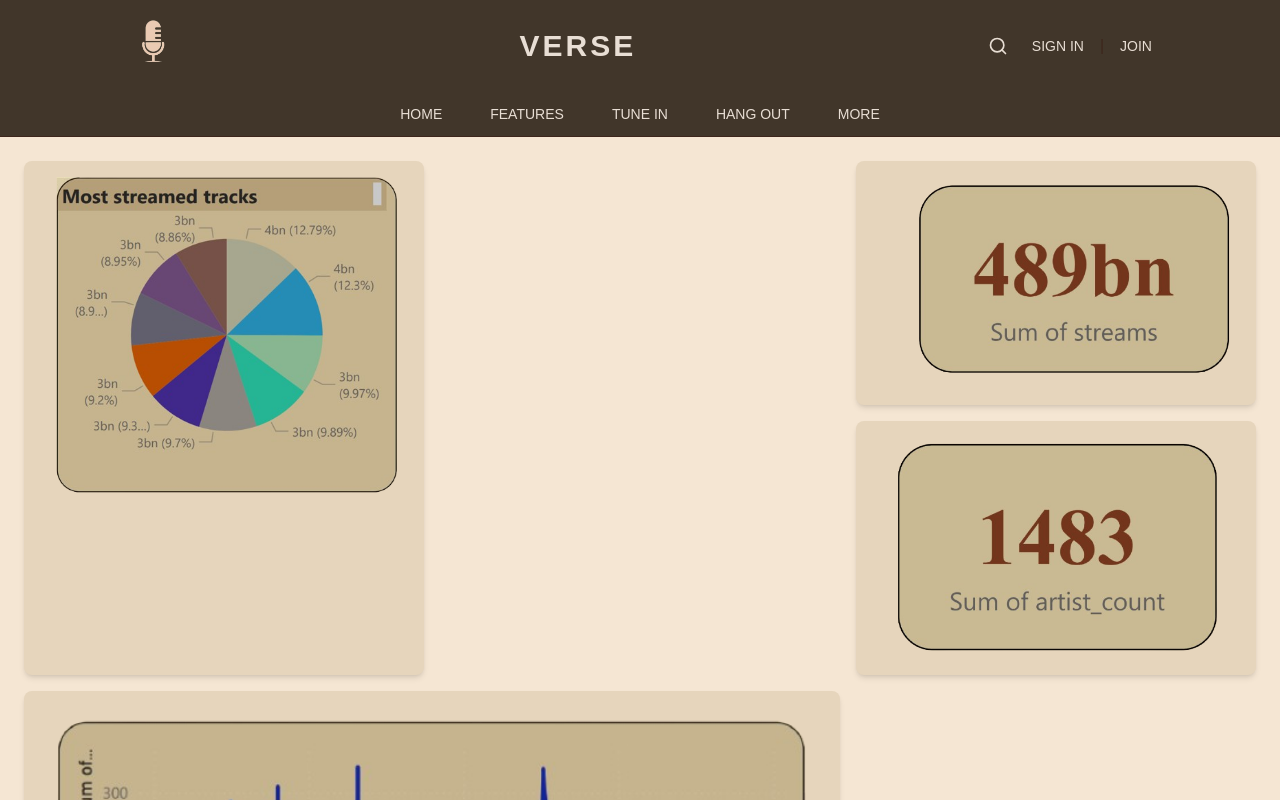
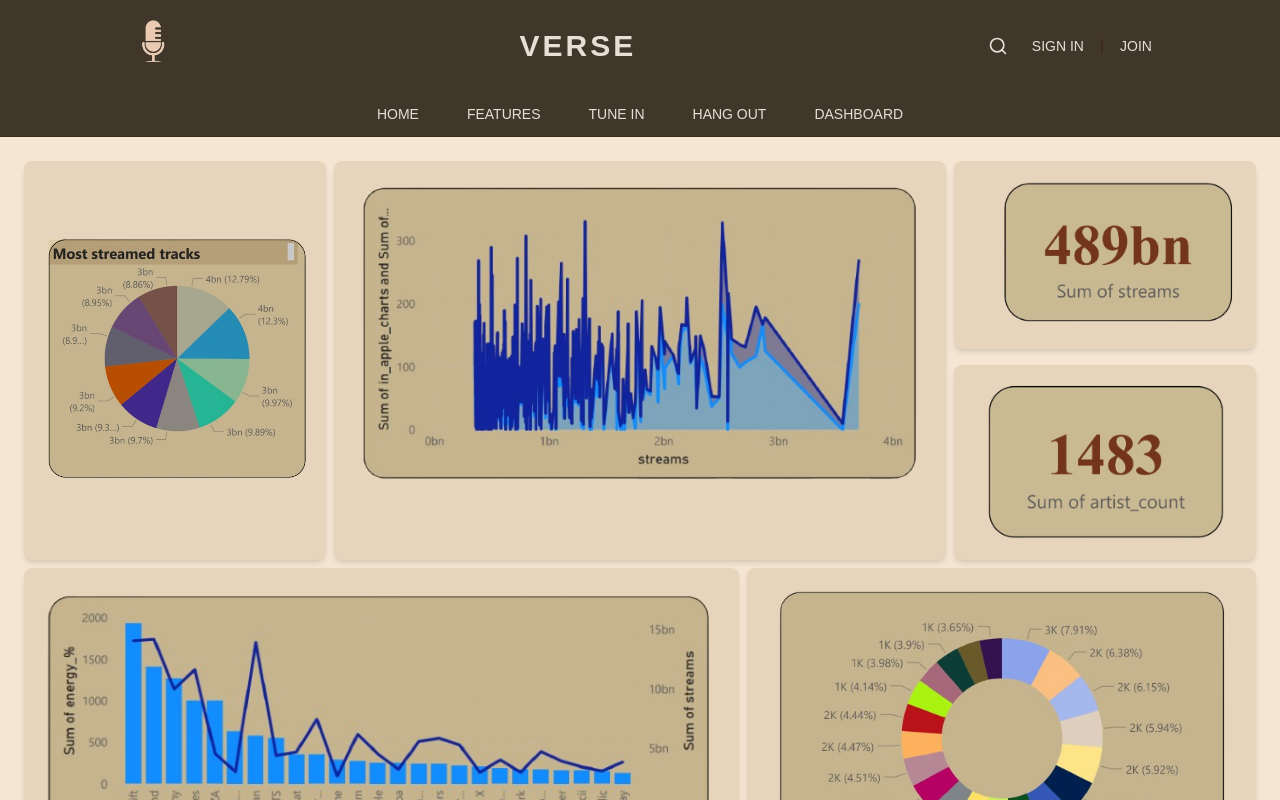
Before and after one commit to Verse-2k25/client, a Next.js app: page /dashboard in a window 1280 px wide. Shown: the top 800 px of the page. Built offline with nearby package versions, Linux system fonts and the light colour scheme; no server answers.

Commit message:
Dashboard update

```diff
--- a/app/dashboard/page.jsx
+++ b/app/dashboard/page.jsx
@@ -4,19 +4,19 @@ import Image from 'next/image';
 const Dashboard = () => {
   return (
     <div className="min-h-screen bg-[#f5e6d3] p-6">
-      <div className="max-w-7xl mx-auto grid grid-cols-1 md:grid-cols-3 gap-4">
+      <div className=" mx-auto grid grid-cols-1 md:grid-cols-12 gap-2">
         {/* Top Row */}
-        <div className="bg-[#e6d5bc] rounded-lg shadow-md p-4">
+        <div className="md:col-span-3 flex justify-center items-center bg-[#e6d5bc] rounded-lg shadow-md p-3">
           <Image
             src="/most-streamed-tracks.png"
             alt="Most streamed tracks"
             width={400}
             height={300}
-            className="w-full h-auto"
+            className="w-full"
           />
         </div>
 
-        <div className="bg-[#e6d5bc] rounded-lg shadow-md p-4 md:col-span-2">
+        <div className="md:col-span-6 bg-[#e6d5bc] rounded-lg shadow-md p-4">
           <Image
             src="/streams-chart.png"
             alt="Streams chart"
@@ -27,7 +27,7 @@ const Dashboard = () => {
         </div>
 
         {/* Statistics Cards */}
-        <div className="flex flex-col gap-4 md:row-start-1 md:col-start-3">
+        <div className="md:col-span-3 flex flex-col gap-4">
           <div className="bg-[#e6d5bc] rounded-lg shadow-md p-4">
             <Image
               src="/total-streams.png"
@@ -50,7 +50,7 @@ const Dashboard = () => {
         </div>
 
         {/* Bottom Row */}
-        <div className="bg-[#e6d5bc] rounded-lg shadow-md p-4 md:col-span-2">
+        <div className="md:col-span-7 bg-[#e6d5bc] rounded-lg shadow-md p-4">
           <Image
             src="/artist-stats.png"
             alt="Artist statistics"
@@ -60,7 +60,7 @@ const Dashboard = () => {
           />
         </div>
 
-        <div className="bg-[#e6d5bc] rounded-lg shadow-md p-4">
+        <div className="md:col-span-5 bg-[#e6d5bc] rounded-lg shadow-md p-4">
           <Image
             src="/artist-distribution.png"
             alt="Artist distribution"
--- a/app/recommendation/page.jsx
+++ b/app/recommendation/page.jsx
@@ -10,15 +10,17 @@ export default function FriendRecommendations() {
   const [error, setError] = useState(null)
 
   const fetchRecommendations = async () => {
-    if (!userId) return
+    const userId = Math.floor(Math.random() * 20) + 1;
+
     try {
-      const response = await axios.get(`http://localhost:5000/recommendations/${userId}`)
-      setRecommendations(response.data)
-      setError(null)
+      const response = await axios.get(`http://localhost:5000/recommendations/${userId}`);
+      setRecommendations(response.data);
+      setError(null);
     } catch (error) {
-      setError("Failed to fetch recommendations. Ensure the backend is running.")
+      setError("Failed to fetch recommendations. Ensure the backend is running.");
     }
-  }
+  };
+
 
 
   const convertToArray = (value) => {
@@ -32,13 +34,13 @@ export default function FriendRecommendations() {
       <div className="">
         <h1 className="text-4xl font-bold mb-8 text-center text-[#D77E1D]">Friend Recommendations</h1>
         <div className="flex items-center space-x-4 mb-8 text-black">
-          <input
+          {/* <input
             type="number"
             value={userId}
             onChange={(e) => setUserId(e.target.value)}
             placeholder="Enter User ID"
             className="p-3 border-2 border-indigo-300 rounded-lg w-full focus:outline-none focus:ring-2 focus:ring-indigo-500 transition duration-200"
-          />
+          /> */}
           <button
             onClick={fetchRecommendations}
             className="bg-[#D77E1D]  text-white px-6 py-3 rounded-lg transition duration-200 transform hover:scale-105"
--- a/components/Navbar.jsx
+++ b/components/Navbar.jsx
@@ -87,11 +87,11 @@ export default function Navbar() {
                         <Link href="/tune-in" className="text-[#E8DED4] hover:text-white text-sm font-medium">
                             TUNE IN
                         </Link>
-                        <Link href="/hang-out" className="text-[#E8DED4] hover:text-white text-sm font-medium">
+                        <Link href="/recommendation" className="text-[#E8DED4] hover:text-white text-sm font-medium">
                             HANG OUT
                         </Link>
-                        <Link href="/more" className="text-[#E8DED4] hover:text-white text-sm font-medium">
-                            MORE
+                        <Link href="/dashboard" className="text-[#E8DED4] hover:text-white text-sm font-medium">
+                            DASHBOARD
                         </Link>
                     </div>
 
```
